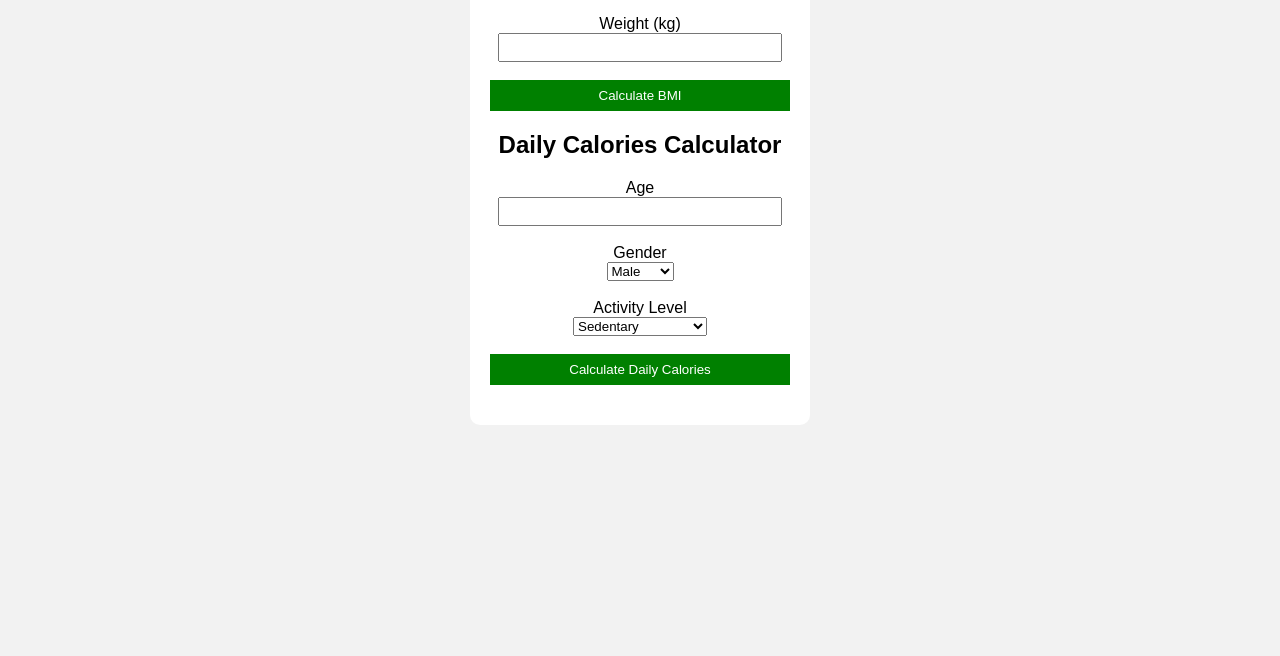
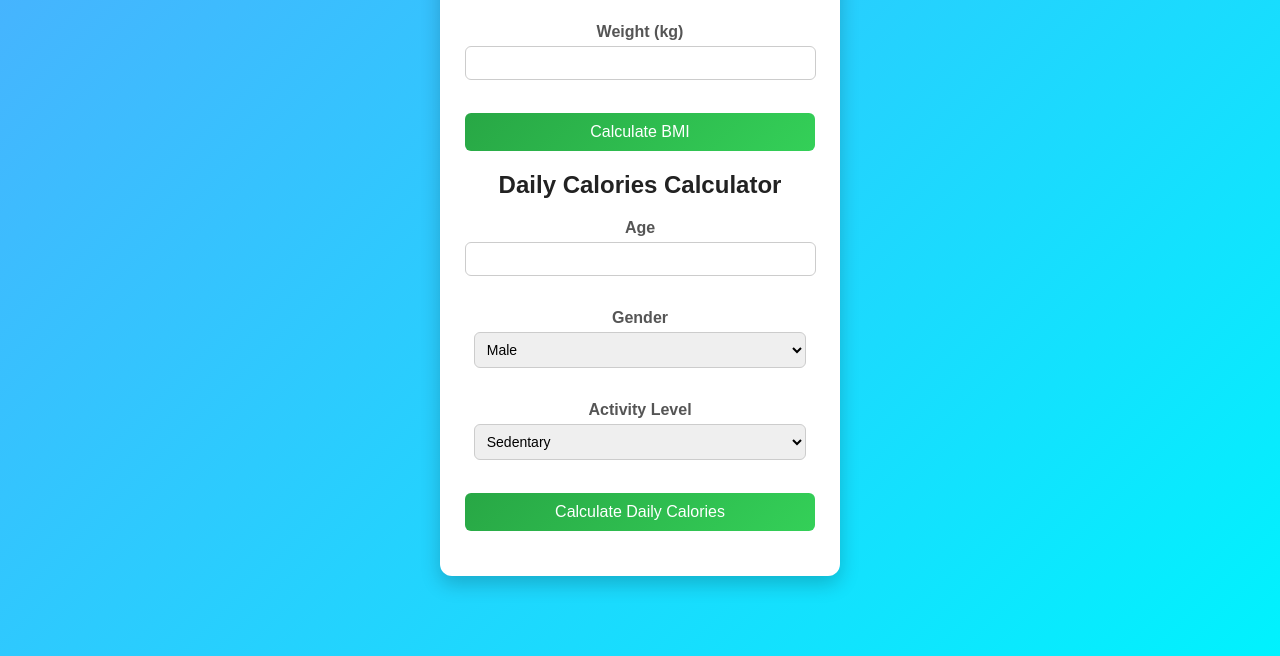
Before and after one commit to nilesh3294/bmi-calculator, a plain HTML site: page index.html in a window 1280 px wide. Shown: the part 250-906 px from the top of the page. Before the commit the page ends 800 px from the top, so only its background shows below. Drawn offline with Linux system fonts and the light colour scheme.

Commit message:
Update style.css

```diff
--- a/style.css
+++ b/style.css
@@ -1,26 +1,63 @@
 body {
-    background-color: #f2f2f2;
-    font-family: Arial;
+    margin: 0;
+    padding: 0;
+    font-family: Arial, sans-serif;
+    background: linear-gradient(135deg, #4facfe, #00f2fe);
 }
 
 .container {
-    width: 300px;
+    width: 350px;
     background: white;
-    padding: 20px;
-    margin: 100px auto;
+    padding: 25px;
+    margin: 80px auto;
     text-align: center;
-    border-radius: 10px;
+    border-radius: 12px;
+    box-shadow: 0 8px 20px rgba(0,0,0,0.2);
 }
 
-input {
-    width: 90%;
-    padding: 5px;
+h1 {
+    color: #333;
+    margin-bottom: 20px;
+}
+
+label {
+    font-weight: bold;
+    color: #555;
+}
+
+input, select {
+    width: 95%;
+    padding: 8px;
+    margin-top: 5px;
+    margin-bottom: 15px;
+    border-radius: 6px;
+    border: 1px solid #ccc;
+    font-size: 14px;
+}
+
+input:focus, select:focus {
+    outline: none;
+    border-color: #4facfe;
 }
 
 button {
-    background: green;
+    background: linear-gradient(135deg, #28a745, #34d058);
     color: white;
     border: none;
-    padding: 8px;
+    padding: 10px;
     width: 100%;
+    border-radius: 6px;
+    font-size: 16px;
+    cursor: pointer;
+    transition: 0.3s;
 }
+
+button:hover {
+    background: linear-gradient(135deg, #218838, #28a745);
+    transform: scale(1.03);
+}
+
+h2 {
+    margin-top: 15px;
+    color: #222;
+}
```
